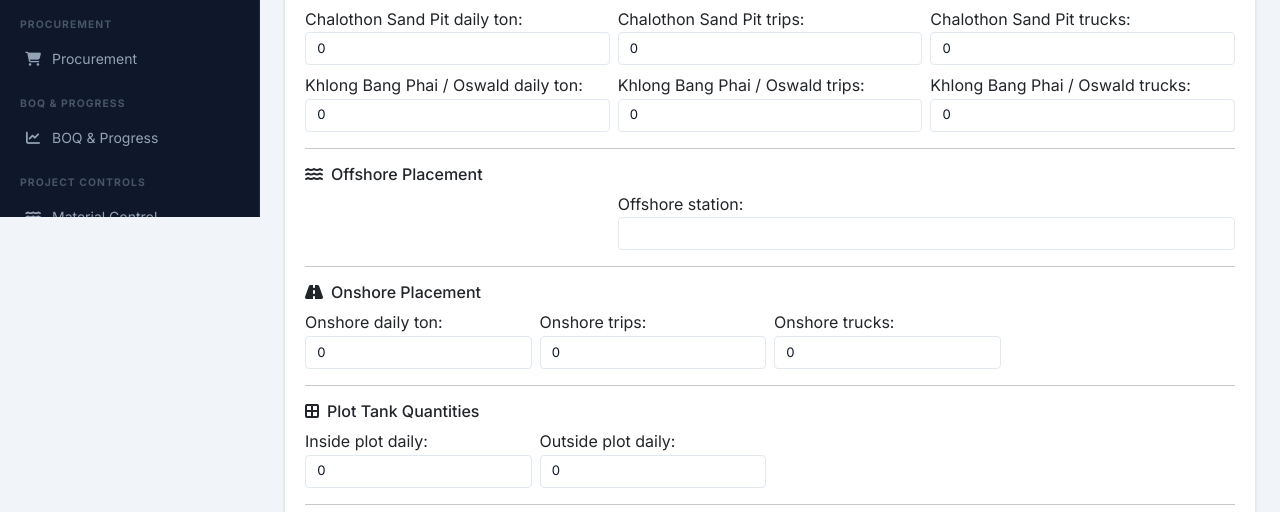
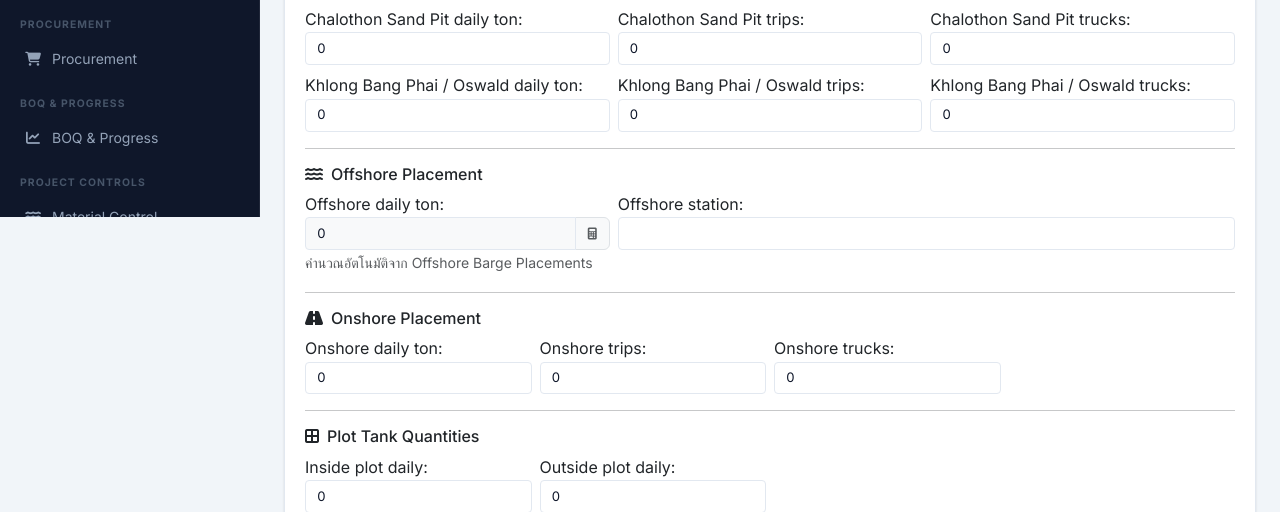
Before and after one commit to supakornza/construction_erp, a Django app: page /project-controls/sand/new/ in a window 1280 px wide. Shown: the part 583-1095 px from the top of the page. Run offline with Django 5.2, Linux system fonts and the light colour scheme; the visitor is signed in with stand-in values (Sample User, id 1); data comes from the database, SQL or seed files in the repository; data that the repository does not hold is empty; some libraries are stand-ins or nearby versions.

Commit message:
Update sand barge form behavior

```diff
--- a/apps/project_controls/forms.py
+++ b/apps/project_controls/forms.py
@@ -1,5 +1,5 @@
 from django import forms
-from django.forms import inlineformset_factory
+from django.forms import inlineformset_factory, BaseInlineFormSet
 from django.utils import timezone
 from crispy_forms.helper import FormHelper
 from crispy_forms.layout import Layout, Row, Column, Fieldset
@@ -96,7 +96,7 @@ class SandDailyRecordForm(forms.ModelForm):
             'chalothon_daily_ton', 'chalothon_trips', 'chalothon_trucks',
             'khlong_bang_phai_daily_ton', 'khlong_bang_phai_trips', 'khlong_bang_phai_trucks',
             'sand_source', 'oswald_daily_ton', 'oswald_trips', 'oswald_trucks',
-            'offshore_station',
+            'offshore_daily_ton', 'offshore_station',
             'onshore_daily_ton', 'onshore_trips', 'onshore_trucks',
             'inside_plot_daily', 'outside_plot_daily',
             'remaining_tct', 'remaining_mtp3',
@@ -105,6 +105,7 @@ class SandDailyRecordForm(forms.ModelForm):
         widgets = {
             'record_date': forms.DateInput(attrs={'type': 'date'}),
             'remarks': forms.Textarea(attrs={'rows': 2}),
+            'offshore_daily_ton': forms.NumberInput(attrs={'readonly': 'readonly', 'style': 'background:#f8f9fa;'}),
         }
 
     def __init__(self, *args, **kwargs):
@@ -134,8 +135,30 @@ class SandDailyRecordForm(forms.ModelForm):
         self.helper.form_tag = False
 
 
+class _SandBargePlacementBaseFormSet(BaseInlineFormSet):
+    def add_fields(self, form, index):
+        super().add_fields(form, index)
+        # New extra rows: barge is optional (user may leave rows blank)
+        if index >= self.initial_form_count():
+            form.fields['barge'].required = False
+
+    def save_new_objects(self, commit=True):
+        self.new_objects = []
+        for form in self.extra_forms:
+            if not form.has_changed():
+                continue
+            if self.can_delete and self._should_delete_form(form):
+                continue
+            # Skip extra rows where barge was not selected
+            if not form.cleaned_data.get('barge'):
+                continue
+            self.new_objects.append(self.save_new(form, commit=commit))
+        return self.new_objects
+
+
 SandBargePlacementFormSet = inlineformset_factory(
     SandDailyRecord, SandBargePlacement,
+    formset=_SandBargePlacementBaseFormSet,
     fields=['barge', 'quantity_ton', 'trips', 'source', 'destination', 'placement_type', 'station'],
     extra=4, can_delete=True,
 )
--- a/apps/project_controls/views.py
+++ b/apps/project_controls/views.py
@@ -275,37 +275,40 @@ class SandCreateView(LoginRequiredMixin, CreateView):
 
     def get_context_data(self, **kwargs):
         ctx = super().get_context_data(**kwargs)
-        if self.request.POST:
-            ctx['barge_formset'] = SandBargePlacementFormSet(self.request.POST)
-        else:
-            ctx['barge_formset'] = SandBargePlacementFormSet()
+        if 'barge_formset' not in ctx:
+            ctx['barge_formset'] = SandBargePlacementFormSet(
+                self.request.POST if self.request.POST else None
+            )
         return ctx
 
     def form_valid(self, form):
-        ctx = self.get_context_data()
-        barge_fs = ctx['barge_formset']
-        if barge_fs.is_valid():
-            with transaction.atomic():
-                form.instance.created_by = self.request.user
-                # Auto-compute total_daily_ton
-                tct = form.cleaned_data.get('tct_daily_ton', Decimal('0')) or Decimal('0')
-                mtp3 = form.cleaned_data.get('mtp3_daily_ton', Decimal('0')) or Decimal('0')
-                form.instance.total_daily_ton = tct + mtp3
-                self.object = form.save()
-                barge_fs.instance = self.object
-                barge_fs.save()
-                offshore_total = sum(
-                    bp.quantity_ton
-                    for bp in self.object.barge_placements.filter(
-                        placement_type=SandBargePlacement.PLACEMENT_OFFSHORE
-                    )
+        # Validate formset before saving anything
+        barge_fs = SandBargePlacementFormSet(self.request.POST)
+        if not barge_fs.is_valid():
+            return self.render_to_response(
+                self.get_context_data(form=form, barge_formset=barge_fs)
+            )
+        with transaction.atomic():
+            form.instance.created_by = self.request.user
+            tct = form.cleaned_data.get('tct_daily_ton', Decimal('0')) or Decimal('0')
+            mtp3 = form.cleaned_data.get('mtp3_daily_ton', Decimal('0')) or Decimal('0')
+            form.instance.total_daily_ton = tct + mtp3
+            self.object = form.save()
+            # Re-bind with saved instance so FK is correctly set on new rows
+            barge_fs2 = SandBargePlacementFormSet(self.request.POST, instance=self.object)
+            barge_fs2.is_valid()
+            barge_fs2.save()
+            offshore_total = sum(
+                bp.quantity_ton
+                for bp in self.object.barge_placements.filter(
+                    placement_type=SandBargePlacement.PLACEMENT_OFFSHORE
                 )
-                self.object.offshore_daily_ton = offshore_total
-                self.object.save(update_fields=['offshore_daily_ton'])
-                recalculate_sand_accumulatives(self.object.project)
-            messages.success(self.request, 'Sand daily record saved.')
-            return redirect(self.get_success_url())
-        return self.render_to_response(self.get_context_data(form=form))
+            )
+            self.object.offshore_daily_ton = offshore_total
+            self.object.save(update_fields=['offshore_daily_ton'])
+            recalculate_sand_accumulatives(self.object.project)
+        messages.success(self.request, 'Sand daily record saved.')
+        return redirect(self.get_success_url())
 
     def get_success_url(self):
         return reverse_lazy('project_controls:sand_detail', kwargs={'pk': self.object.pk})
@@ -324,35 +327,37 @@ class SandUpdateView(LoginRequiredMixin, UpdateView):
 
     def get_context_data(self, **kwargs):
         ctx = super().get_context_data(**kwargs)
-        if self.request.POST:
-            ctx['barge_formset'] = SandBargePlacementFormSet(self.request.POST, instance=self.object)
-        else:
-            ctx['barge_formset'] = SandBargePlacementFormSet(instance=self.object)
+        if 'barge_formset' not in ctx:
+            ctx['barge_formset'] = SandBargePlacementFormSet(
+                self.request.POST if self.request.POST else None,
+                instance=self.object,
+            )
         return ctx
 
     def form_valid(self, form):
-        ctx = self.get_context_data()
-        barge_fs = ctx['barge_formset']
-        if barge_fs.is_valid():
-            with transaction.atomic():
-                tct = form.cleaned_data.get('tct_daily_ton', Decimal('0')) or Decimal('0')
-                mtp3 = form.cleaned_data.get('mtp3_daily_ton', Decimal('0')) or Decimal('0')
-                form.instance.total_daily_ton = tct + mtp3
-                self.object = form.save()
-                barge_fs.instance = self.object
-                barge_fs.save()
-                offshore_total = sum(
-                    bp.quantity_ton
-                    for bp in self.object.barge_placements.filter(
-                        placement_type=SandBargePlacement.PLACEMENT_OFFSHORE
-                    )
+        barge_fs = SandBargePlacementFormSet(self.request.POST, instance=self.object)
+        if not barge_fs.is_valid():
+            return self.render_to_response(
+                self.get_context_data(form=form, barge_formset=barge_fs)
+            )
+        with transaction.atomic():
+            tct = form.cleaned_data.get('tct_daily_ton', Decimal('0')) or Decimal('0')
+            mtp3 = form.cleaned_data.get('mtp3_daily_ton', Decimal('0')) or Decimal('0')
+            form.instance.total_daily_ton = tct + mtp3
+            self.object = form.save()
+            barge_fs.instance = self.object
+            barge_fs.save()
+            offshore_total = sum(
+                bp.quantity_ton
+                for bp in self.object.barge_placements.filter(
+                    placement_type=SandBargePlacement.PLACEMENT_OFFSHORE
                 )
-                self.object.offshore_daily_ton = offshore_total
-                self.object.save(update_fields=['offshore_daily_ton'])
-                recalculate_sand_accumulatives(self.object.project)
-            messages.success(self.request, 'Sand record updated.')
-            return redirect(self.get_success_url())
-        return self.render_to_response(self.get_context_data(form=form))
+            )
+            self.object.offshore_daily_ton = offshore_total
+            self.object.save(update_fields=['offshore_daily_ton'])
+            recalculate_sand_accumulatives(self.object.project)
+        messages.success(self.request, 'Sand record updated.')
+        return redirect(self.get_success_url())
 
     def get_success_url(self):
         return reverse_lazy('project_controls:sand_detail', kwargs={'pk': self.object.pk})
--- a/templates/project_controls/sand/form.html
+++ b/templates/project_controls/sand/form.html
@@ -47,7 +47,14 @@
       <hr>
       <h6><i class="fas fa-water me-2"></i>Offshore Placement</h6>
       <div class="row g-2">
-        <div class="col-md-4">{{ form.offshore_daily_ton.label_tag }}{{ form.offshore_daily_ton }}</div>
+        <div class="col-md-4">
+          {{ form.offshore_daily_ton.label_tag }}
+          <div class="input-group">
+            {{ form.offshore_daily_ton }}
+            <span class="input-group-text text-muted" style="font-size:.75rem;" title="Auto-calculated from Offshore Barge Placements below"><i class="fas fa-calculator"></i></span>
+          </div>
+          <small class="text-muted">คำนวณอัตโนมัติจาก Offshore Barge Placements</small>
+        </div>
         <div class="col-md-8">{{ form.offshore_station.label_tag }}{{ form.offshore_station }}</div>
       </div>
       <hr>
@@ -122,31 +129,62 @@
 
 {% block extra_scripts %}
 <script>
-document.querySelectorAll('input,select,textarea').forEach(el => {
-  if (!el.classList.contains('form-control') && !el.classList.contains('form-select')) {
-    if (el.tagName === 'SELECT') el.classList.add('form-select','form-select-sm');
-    else if (el.type !== 'checkbox') el.classList.add('form-control','form-control-sm');
-  }
-});
+const BARGE_PREFIX = 'barge_placements';
+
+function applyBootstrapClasses(root) {
+  root.querySelectorAll('input,select,textarea').forEach(el => {
+    if (!el.classList.contains('form-control') && !el.classList.contains('form-select')) {
+      if (el.tagName === 'SELECT') el.classList.add('form-select', 'form-select-sm');
+      else if (el.type !== 'checkbox') el.classList.add('form-control', 'form-control-sm');
+    }
+  });
+}
+applyBootstrapClasses(document);
+
+function bindDeleteButtons(tbody) {
+  tbody.querySelectorAll('.formset-delete-btn').forEach(btn => {
+    btn.addEventListener('click', function() {
+      const row = this.closest('tr');
+      const deleteChk = row.querySelector('input[type="checkbox"][name$="-DELETE"]');
+      if (deleteChk) {
+        deleteChk.checked = true;
+        row.style.opacity = '0.4';
+        row.style.textDecoration = 'line-through';
+      } else {
+        row.remove();
+      }
+    });
+  });
+}
+
+const tbody = document.getElementById('sand-barge-tbody');
+bindDeleteButtons(tbody);
+
 document.getElementById('add-barge-btn')?.addEventListener('click', () => {
-  const tbody = document.getElementById('sand-barge-tbody');
   const rows = tbody.querySelectorAll('tr.formset-row');
-  const prefix = 'sandbargeplacement_set';
-  const total = parseInt(document.getElementById(`id_${prefix}-TOTAL_FORMS`).value);
+  const totalInput = document.getElementById('id_' + BARGE_PREFIX + '-TOTAL_FORMS');
+  if (!totalInput) { console.error('TOTAL_FORMS not found for prefix:', BARGE_PREFIX); return; }
+  const total = parseInt(totalInput.value);
   if (!rows.length) return;
-  const tmpl = rows[rows.length-1].cloneNode(true);
+
+  const tmpl = rows[rows.length - 1].cloneNode(true);
   const old = total - 1;
   tmpl.querySelectorAll('[id],[name]').forEach(el => {
-    if (el.id) el.id = el.id.replace(`-${old}-`, `-${total}-`);
-    if (el.name) el.name = el.name.replace(`-${old}-`, `-${total}-`);
-    if (el.tagName==='INPUT' && el.type!=='checkbox' && el.type!=='hidden') el.value='';
-    if (el.tagName==='SELECT') el.selectedIndex=0;
-    if (el.type==='checkbox') el.checked=false;
+    if (el.id)   el.id   = el.id.replace('-' + old + '-', '-' + total + '-');
+    if (el.name) el.name = el.name.replace('-' + old + '-', '-' + total + '-');
+    if (el.tagName === 'INPUT' && el.type !== 'checkbox' && el.type !== 'hidden') el.value = '';
+    if (el.tagName === 'SELECT') el.selectedIndex = 0;
+    if (el.type === 'checkbox') el.checked = false;
   });
   const idField = tmpl.querySelector('[name$="-id"]');
-  if (idField) idField.value='';
+  if (idField) idField.value = '';
+  tmpl.style.opacity = '';
+  tmpl.style.textDecoration = '';
+
   tbody.appendChild(tmpl);
-  document.getElementById(`id_${prefix}-TOTAL_FORMS`).value = total+1;
+  totalInput.value = total + 1;
+  applyBootstrapClasses(tmpl);
+  bindDeleteButtons(tmpl);
 });
 </script>
 {% endblock %}
```
